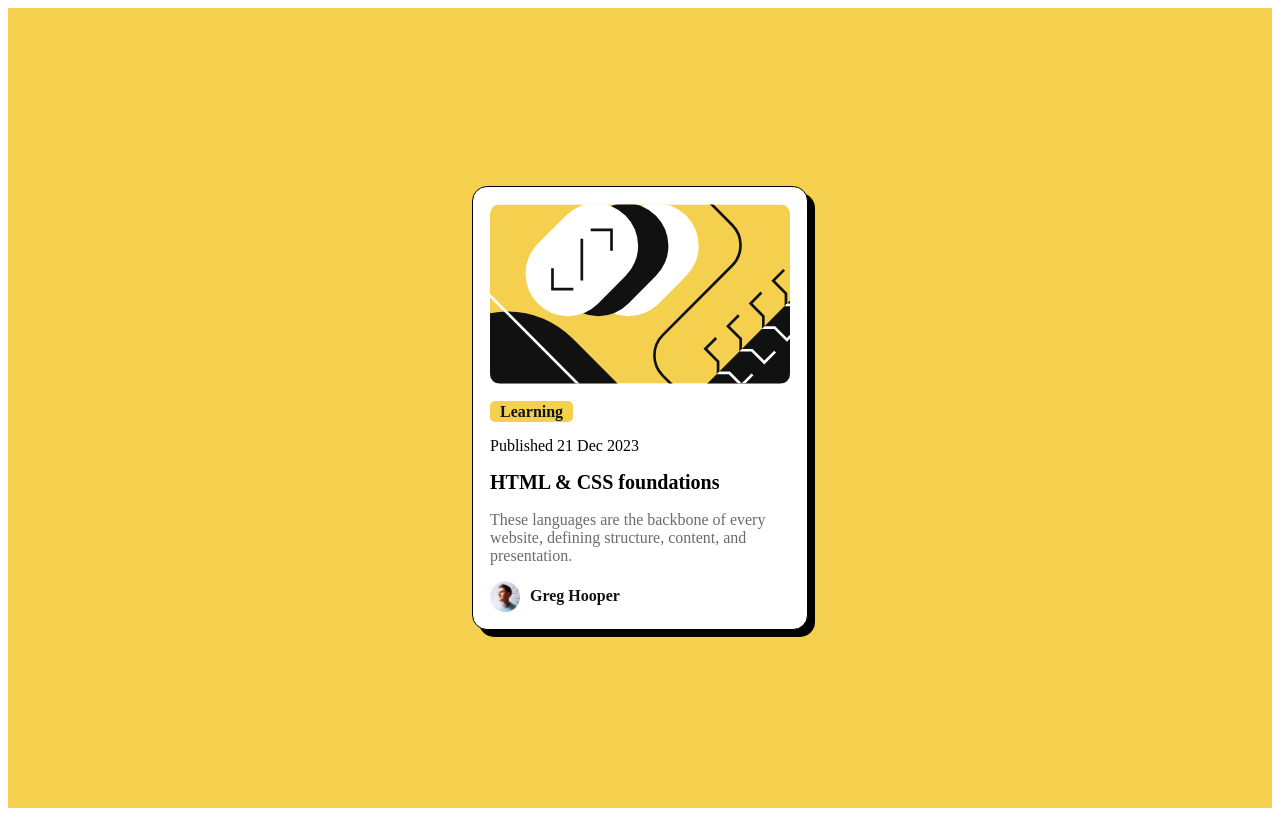
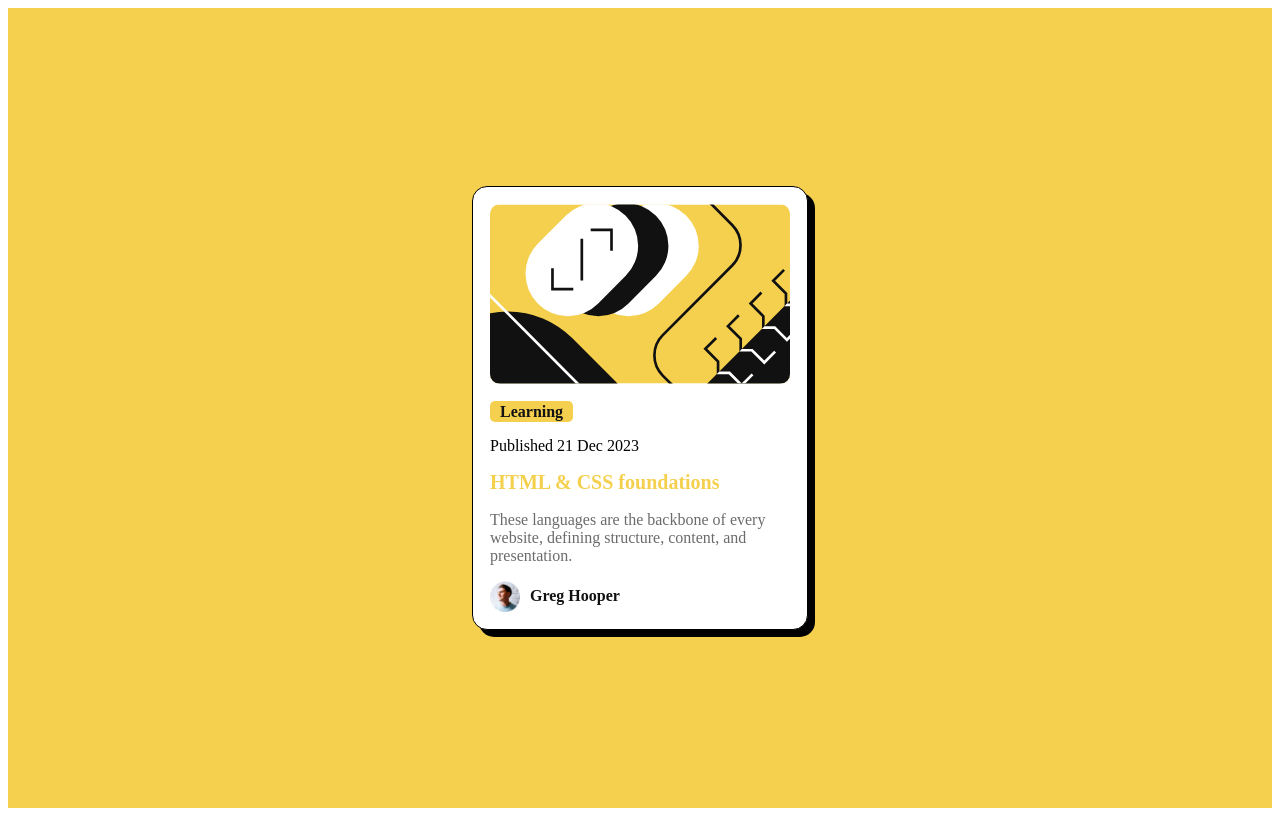
Before and after one commit to soulcodec/blog-card, a plain HTML site: page index.html in a window 1280 px wide. In both pictures the pointer is over the element "HTML & CSS foundations". Drawn offline with Linux system fonts and the light colour scheme.

Commit message:
second commit

```diff
--- a/styles.css
+++ b/styles.css
@@ -42,6 +42,11 @@
 
 .blog-content h1 {
     font-size: 20px;
+    transition: color 0.4s;
+}
+
+.blog-content h1:hover {
+    color: var(--yellow);
 }
 
 .blog-content>.content {
```
